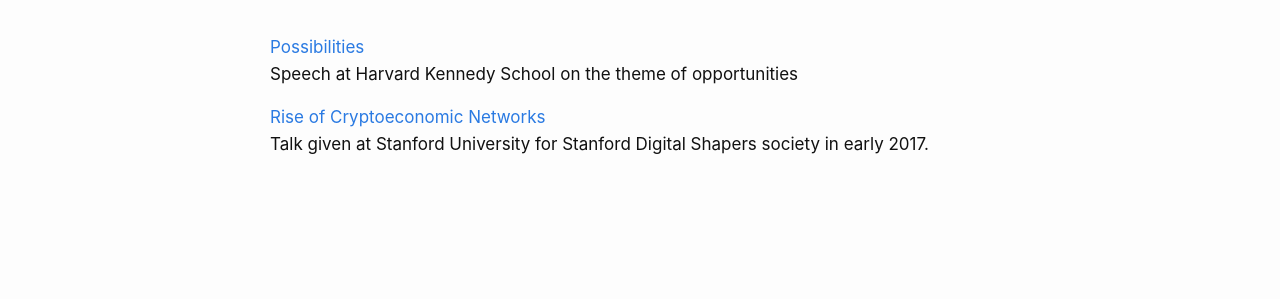
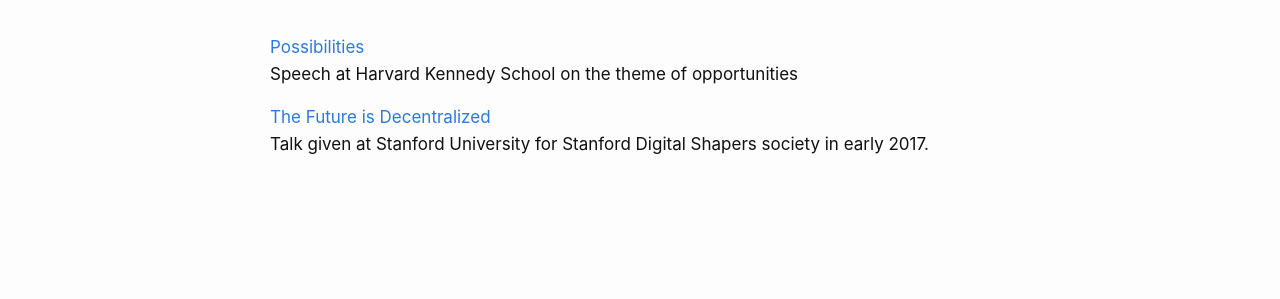
Before and after one commit to link-daniel/link.github.io, a Jekyll site: the page built from presentations.md, in a window 1280 px wide. Shown: the part 132-431 px from the top of the page. Built offline with Jekyll 4.4.1, drawn with Linux system fonts in a browser that asks for light colours.

Commit message:
Update presentations.md

```diff
--- a/presentations.md
+++ b/presentations.md
@@ -8,6 +8,6 @@ permalink: /presentations/
 <br>
 Speech at Harvard Kennedy School on the theme of opportunities
 
-[Rise of Cryptoeconomic Networks](/stanfordshapers)
+[The Future is Decentralized](/stanfordshapers)
 <br>
 Talk given at Stanford University for Stanford Digital Shapers society in early 2017.
```
